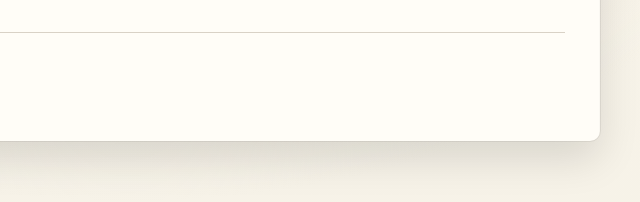
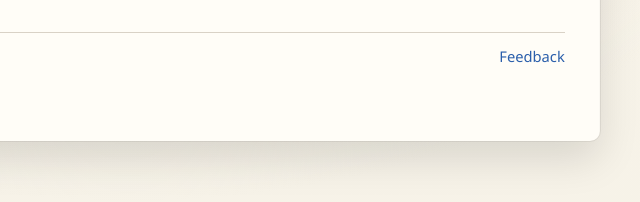
Before and after one commit to ethan-kisiel/whitakers-words-remaster, a website built with Vite: page words-frontend/index.html in a window 1280 px wide. Shown: the part 199-401 px from the top of the page, 640-1280 px from the left. Built offline with nearby package versions, Linux system fonts and the light colour scheme.

Commit message:
add feedback form

```diff
--- a/words-frontend/index.html
+++ b/words-frontend/index.html
@@ -38,6 +38,9 @@
       </section>
     <footer class="book-footer">
       <div>&copy; 2025 Whitakers Words Remastered</div>
+      <div>
+        <a href="https://forms.gle/JF2XvMC9VzfLJSKGA" target="_blank" rel="noopener noreferrer">Feedback</a>
+      </div>
     </footer>
   </div>
 </body>
--- a/words-frontend/src/style.css
+++ b/words-frontend/src/style.css
@@ -57,6 +57,7 @@ body {
   hyphens: auto;
 }
 
+
 .book {
   max-width: var(--measure);
   margin: min(6vh, var(--space-6)) auto;
@@ -82,11 +83,13 @@ header.book-header, footer.book-footer {
 }
 
 footer.book-footer {
+  bottom: 0;
   border-bottom: 0;
   border-top: 1px solid var(--rule);
   margin-top: var(--space-5);
   padding-top: var(--space-2);
 }
+
 
 h1, h2, h3, h4, h5, h6 {
   font-family: var(--serif);
```
